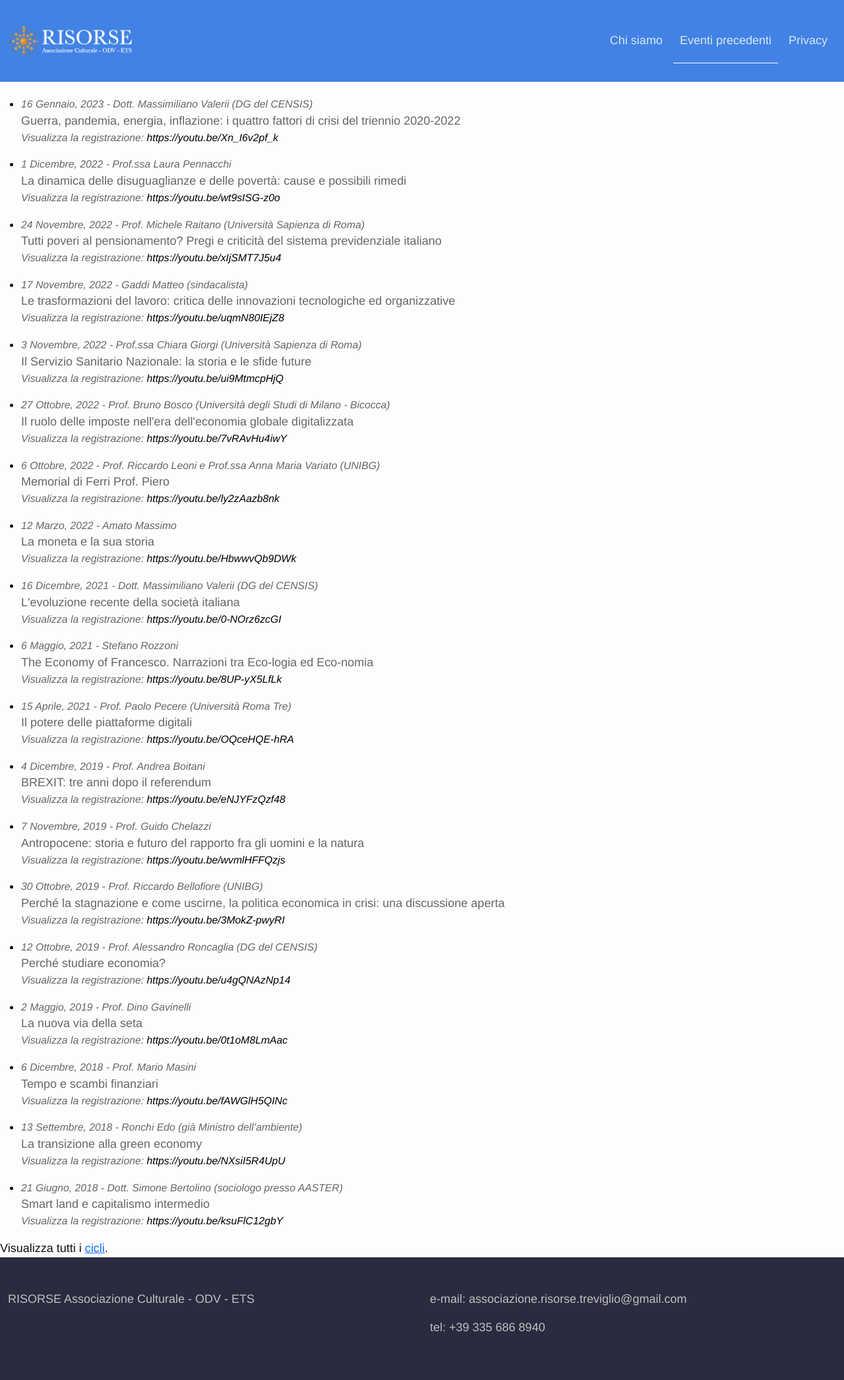
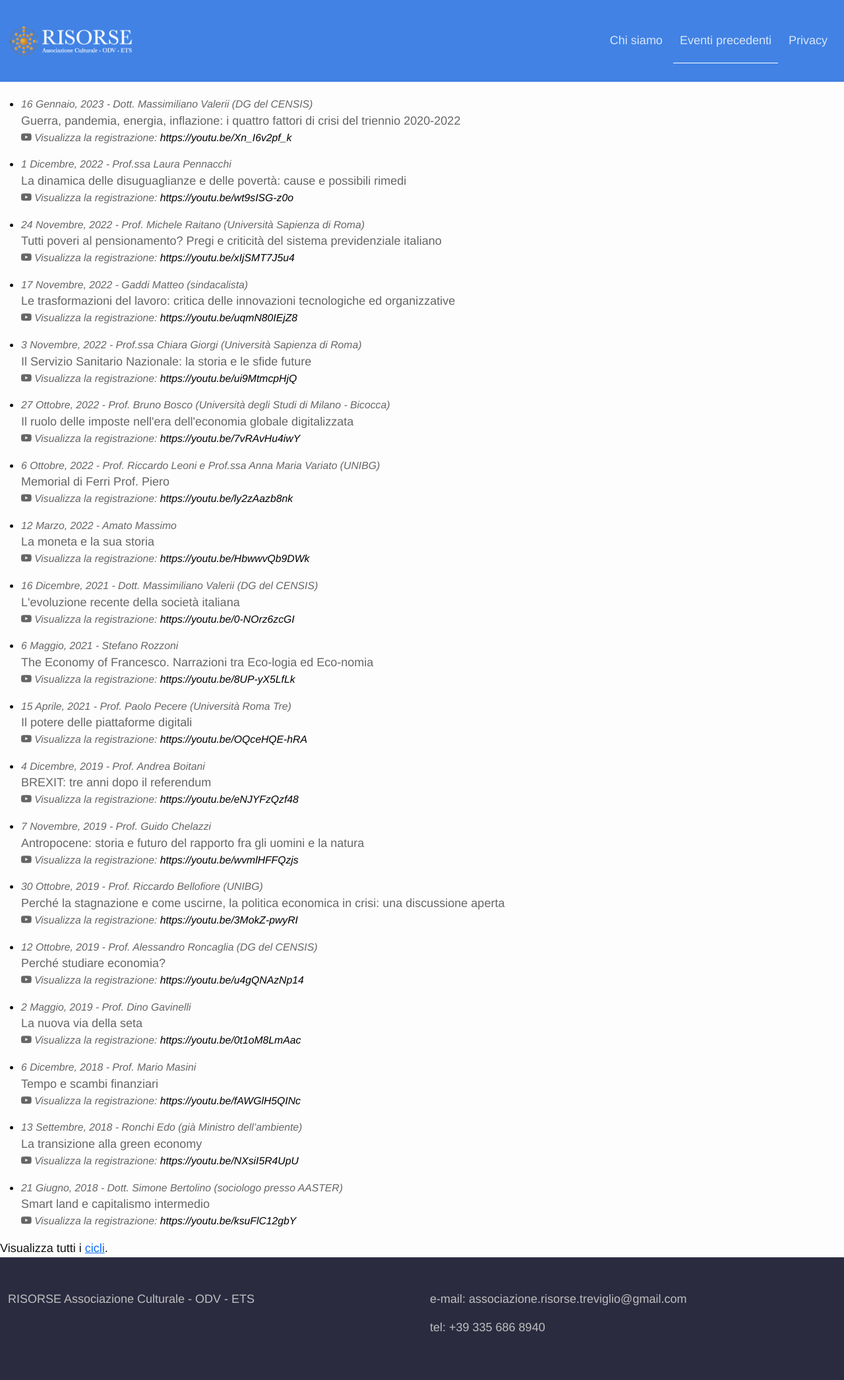
Before and after one commit to Risorse-Associazione-Culturale/risorse-associazione-culturale.github.io, a Jekyll site: the page built from events-archive.html, in a window 1280 px wide. Shown: the whole page at 66% size. Built offline with Jekyll 4.4.1, drawn with Linux system fonts in a browser that asks for light colours; nearby versions of some CDN libraries.

Commit message:
Add YT icon to events archive

```diff
--- a/_includes/head.html
+++ b/_includes/head.html
@@ -36,5 +36,6 @@
   <link rel="canonical" href="{{ page.url | replace:'index.html','' | prepend: site.baseurl | prepend: site.url }}">
   <link rel="alternate" type="application/rss+xml" title="{{ site.title }}" href="{{ "/feed.xml" | prepend: site.baseurl | prepend: site.url }}" />
   <link rel="shortcut icon" href="{{ "/favicon.ico" | prepend: site.baseurl }}">
+  <link rel="stylesheet" href="https://cdn.jsdelivr.net/npm/bootstrap-icons@1.10.3/font/bootstrap-icons.css">
   <script src="//ajax.googleapis.com/ajax/libs/jquery/1.9.1/jquery.min.js"></script>
 </head>
--- a/_layouts/default.html
+++ b/_layouts/default.html
@@ -1,5 +1,5 @@
 <!doctype html>
-<html>
+<html lang="it-IT">
 
 {% include head.html %}
 
--- a/events-archive.html
+++ b/events-archive.html
@@ -22,7 +22,7 @@ index: 1
         <p>{{ event.titolo }}</p>
         {% if event.recording %}
           <p class="metadata">
-            Visualizza la registrazione: <a href="{{ event.recording }}" target="_blank">{{ event.recording }}</a>
+            <i class="bi bi-youtube"></i> Visualizza la registrazione: <a href="{{ event.recording }}" target="_blank">{{ event.recording }}</a>
           </p>
         {% endif %}
       </li>
```
